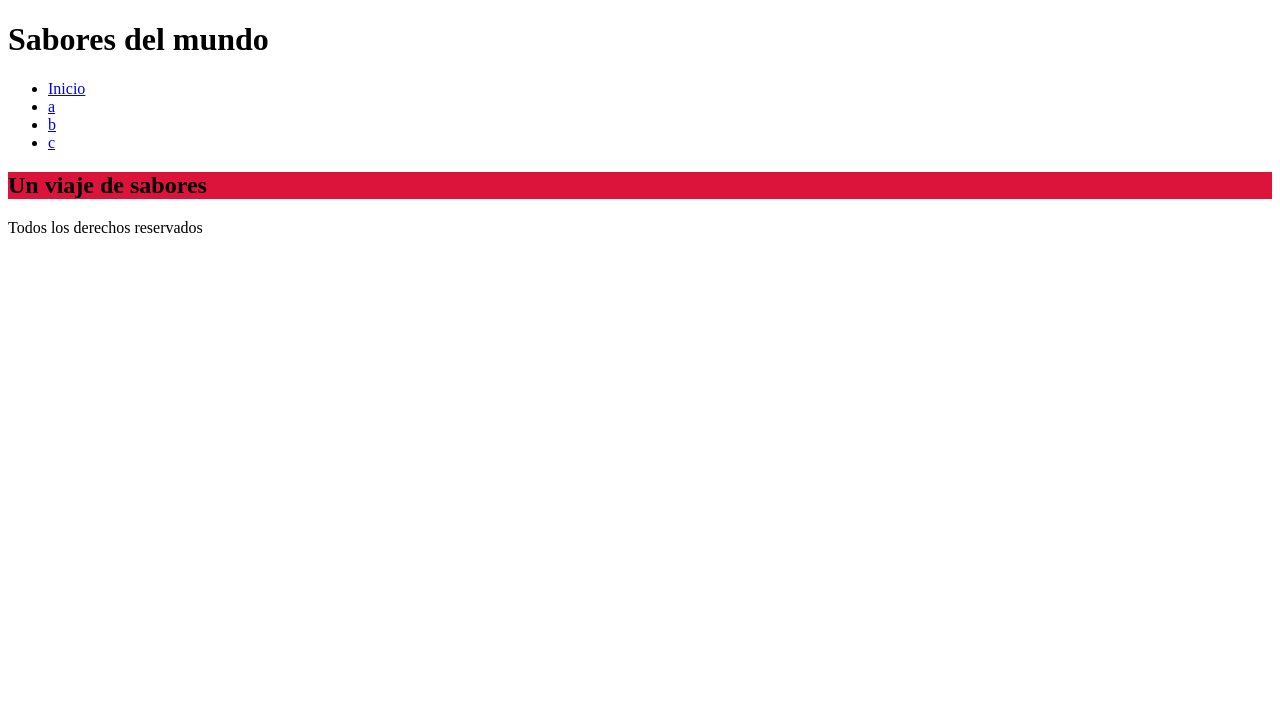
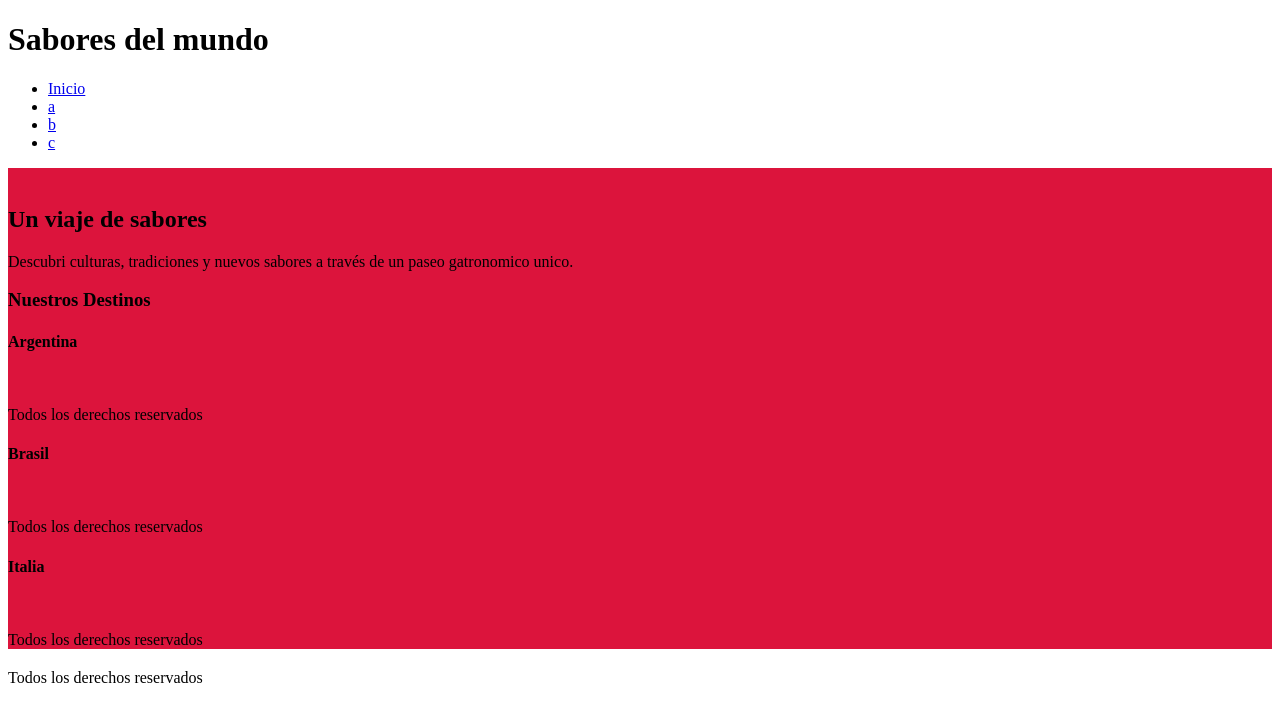
Before and after one commit to Delfina26/tp-final-Persiano-Delfina-4toE-, a plain HTML site: page index.html in a window 1280 px wide. Drawn offline with Linux system fonts and the light colour scheme.

Commit message:
introducion

```diff
--- a/index.html
+++ b/index.html
@@ -26,10 +26,25 @@
 
 <section>
 
+    <img src="" alt="">
     <h2>Un viaje de sabores</h2>
+    <p>Descubri culturas, tradiciones y nuevos sabores a través de un paseo gatronomico unico.</p>
 
     <article>
-        <h3></h3>
+        <h3>Nuestros Destinos</h3>
+
+<h4>Argentina</h4>
+         <img src="" alt="">
+<p>Todos los derechos reservados</p>
+
+         <h4>Brasil</h4>
+          <img src="" alt="">
+<p>Todos los derechos reservados</p>
+
+          <h4>Italia</h4>
+           <img src="" alt="">
+<p>Todos los derechos reservados</p>
+
     </article>
 
 </section>
```
